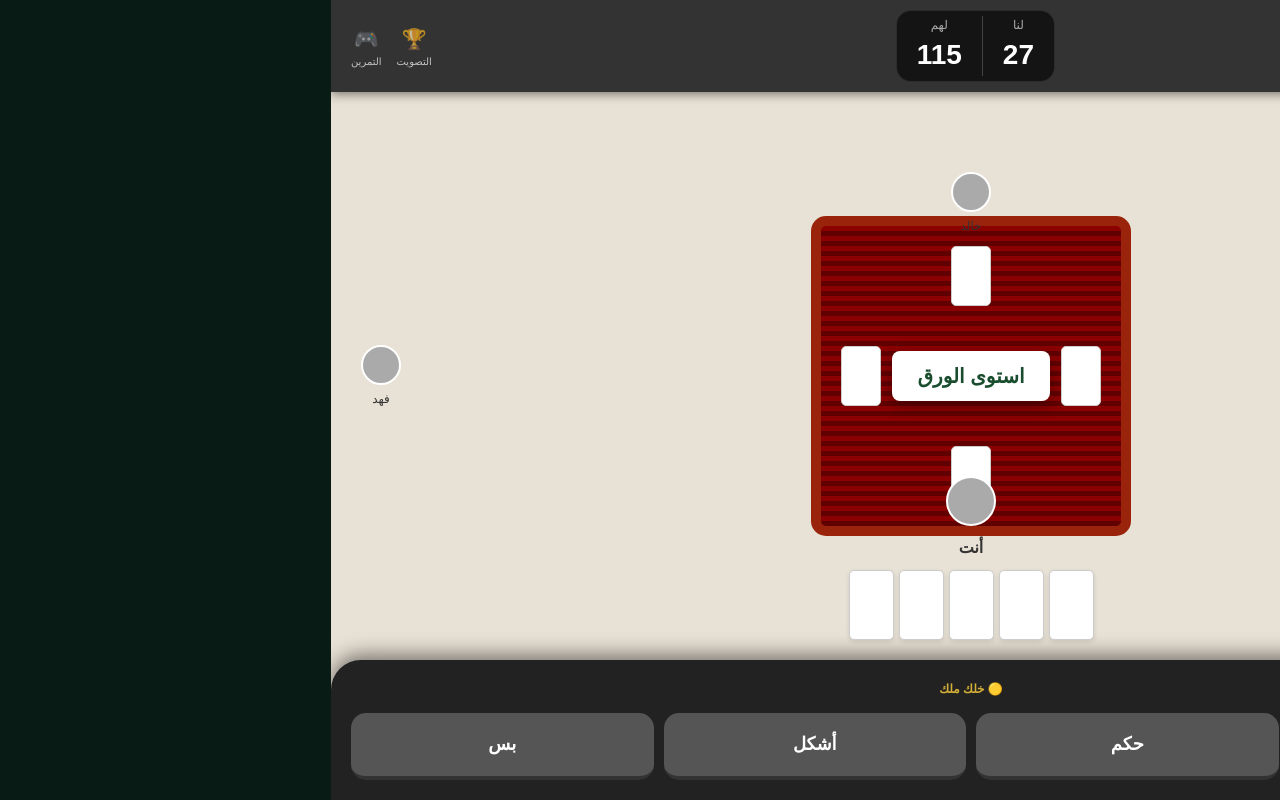
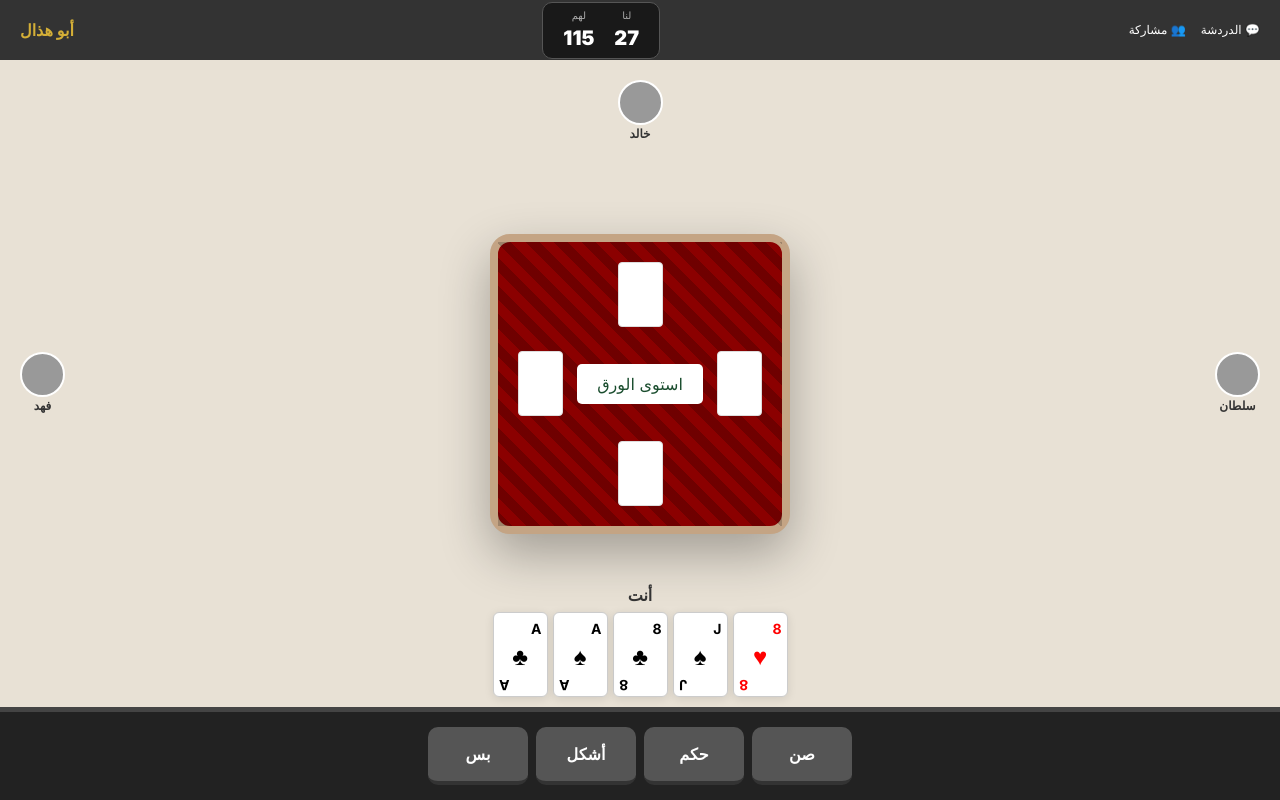
Before and after one commit to OSEKFE4/balot, a Next.js app: page /play in a window 1280 px wide. Both pictures are taken after a click on the button "لعب سريع". Built offline with nearby package versions, Linux system fonts and the light colour scheme.

Commit message:
Baloot Engine Update - Added real random card dealing and fixed Kammelna layout

```diff
--- a/src/app/play/page.tsx
+++ b/src/app/play/page.tsx
@@ -1,21 +1,41 @@
 'use client';
 
-import React, { useState } from 'react';
+import React, { useState, useEffect } from 'react';
 
-export default function SimplePlayPage() {
+// --- Baloot Logic Engine ---
+const SUITS = ['♠', '♥', '♦', '♣'];
+const RANKS = ['7', '8', '9', '10', 'J', 'Q', 'K', 'A'];
+
+const createBalootDeck = () => {
+  let deck: any[] = [];
+  SUITS.forEach(suit => {
+    RANKS.forEach(rank => {
+      deck.push({ suit, rank, color: (suit === '♥' || suit === '♦') ? 'red' : 'black' });
+    });
+  });
+  return deck.sort(() => Math.random() - 0.5);
+};
+
+export default function BalootGame() {
   const [isJoined, setIsJoined] = useState(false);
+  const [myCards, setMyCards] = useState<any[]>([]);
+  const [gameStarted, setGameStarted] = useState(false);
 
-  // Simple Score State
-  const scores = [27, 115];
+  const startNewGame = () => {
+    const deck = createBalootDeck();
+    setMyCards(deck.slice(0, 5)); // Initial 5 cards
+    setIsJoined(true);
+    setGameStarted(true);
+  };
 
   if (!isJoined) {
     return (
-      <div style={{ backgroundColor: '#1a4d2e', minHeight: '100vh', display: 'flex', alignItems: 'center', justifyContent: 'center', direction: 'rtl', fontFamily: 'sans-serif' }}>
-        <div style={{ textAlign: 'center', color: 'white' }}>
-          <h1 style={{ fontSize: '5rem', marginBottom: '2rem', color: '#d4af37' }}>أبو هذال</h1>
+      <div style={{ backgroundColor: '#1a4d2e', minHeight: '100vh', display: 'flex', alignItems: 'center', justifyContent: 'center', direction: 'rtl' }}>
+        <div style={{ textAlign: 'center' }}>
+          <h1 style={{ fontSize: '4rem', color: '#d4af37', marginBottom: '2rem', fontWeight: '900' }}>أبو هذال</h1>
           <button
-            onClick={() => setIsJoined(true)}
-            style={{ backgroundColor: '#d4af37', color: '#1a4d2e', border: 'none', padding: '20px 60px', fontSize: '2rem', fontWeight: 'bold', borderRadius: '50px', cursor: 'pointer', boxShadow: '0 10px 30px rgba(0,0,0,0.3)' }}
+            onClick={startNewGame}
+            style={{ backgroundColor: '#d4af37', color: '#1a4d2e', border: 'none', padding: '15px 50px', fontSize: '1.5rem', fontWeight: 'bold', borderRadius: '50px', cursor: 'pointer' }}
           >
             لعب سريع
           </button>
@@ -25,81 +45,75 @@ export default function SimplePlayPage() {
   }
 
   return (
-    <div style={{ backgroundColor: '#e8e1d5', minHeight: '100vh', display: 'flex', flexDirection: 'column', direction: 'rtl', fontFamily: 'sans-serif', position: 'relative' }}>
+    <div style={{ backgroundColor: '#e8e1d5', height: '100vh', width: '100vw', display: 'flex', flexDirection: 'column', direction: 'rtl', overflow: 'hidden', position: 'fixed', inset: 0 }}>
 
-      {/* Top Bar - Scores (Matched to Kammelna) */}
-      <div style={{ backgroundColor: '#333', color: 'white', padding: '10px 20px', display: 'flex', justifyContent: 'space-between', alignItems: 'center', boxShadow: '0 2px 10px rgba(0,0,0,0.5)' }}>
-        <div style={{ display: 'flex', gap: '15px' }}>
-          <div style={{ textAlign: 'center', opacity: 0.7 }}><div style={{ fontSize: '20px' }}>💬</div><div style={{ fontSize: '10px' }}>تقارير</div></div>
-          <div style={{ textAlign: 'center', opacity: 0.7 }}><div style={{ fontSize: '20px' }}>👥</div><div style={{ fontSize: '10px' }}>مشاركة</div></div>
+      {/* Top Bar - Scores */}
+      <div style={{ backgroundColor: '#333', color: 'white', padding: '10px 20px', display: 'flex', justifyContent: 'space-between', alignItems: 'center', height: '60px' }}>
+        <div style={{ display: 'flex', gap: '15px', fontSize: '12px' }}>
+           <span>💬 الدردشة</span>
+           <span>👥 مشاركة</span>
+        </div>
+        <div style={{ display: 'flex', backgroundColor: 'rgba(0,0,0,0.5)', padding: '5px 20px', borderRadius: '10px', gap: '20px', border: '1px solid #555' }}>
+          <div style={{ textAlign: 'center' }}><div style={{ color: '#aaa', fontSize: '10px' }}>لنا</div><div style={{ fontSize: '20px', fontWeight: '900' }}>27</div></div>
+          <div style={{ textAlign: 'center' }}><div style={{ color: '#aaa', fontSize: '10px' }}>لهم</div><div style={{ fontSize: '20px', fontWeight: '900' }}>115</div></div>
+        </div>
+        <div style={{ fontWeight: 'bold', color: '#d4af37' }}>أبو هذال</div>
+      </div>
+
+      {/* Main Table Area */}
+      <div style={{ flex: 1, position: 'relative', display: 'flex', alignItems: 'center', justifyContent: 'center' }}>
+
+        {/* The Table (Sadu Carpet) */}
+        <div style={{ width: '300px', height: '300px', backgroundColor: '#8b0000', borderRadius: '20px', position: 'relative', border: '8px solid #c4a484', boxShadow: '0 20px 50px rgba(0,0,0,0.3)', display: 'flex', alignItems: 'center', justifyContent: 'center' }}>
+           <div style={{ position: 'absolute', inset: 0, opacity: 0.2, background: 'repeating-linear-gradient(45deg, #000, #000 10px, transparent 10px, transparent 20px)' }}></div>
+           <div style={{ backgroundColor: 'white', padding: '8px 20px', borderRadius: '5px', fontWeight: 'black', color: '#1a4d2e', zIndex: 10 }}>استوى الورق</div>
+
+           {/* Center Cards (Played) */}
+           <div style={{ position: 'absolute', bottom: '20px', width: '45px', height: '65px', backgroundColor: 'white', borderRadius: '4px', border: '1px solid #ddd' }}></div>
+           <div style={{ position: 'absolute', top: '20px', width: '45px', height: '65px', backgroundColor: 'white', borderRadius: '4px', border: '1px solid #ddd' }}></div>
+           <div style={{ position: 'absolute', left: '20px', width: '45px', height: '65px', backgroundColor: 'white', borderRadius: '4px', border: '1px solid #ddd' }}></div>
+           <div style={{ position: 'absolute', right: '20px', width: '45px', height: '65px', backgroundColor: 'white', borderRadius: '4px', border: '1px solid #ddd' }}></div>
         </div>
 
-        <div style={{ display: 'flex', backgroundColor: 'rgba(0,0,0,0.6)', padding: '5px 20px', borderRadius: '15px', border: '1px solid rgba(255,255,255,0.1)', gap: '20px' }}>
-          <div style={{ textAlign: 'center', borderLeft: '1px solid rgba(255,255,255,0.2)', paddingLeft: '20px' }}>
-            <div style={{ fontSize: '12px', color: '#aaa' }}>لنا</div>
-            <div style={{ fontSize: '28px', fontWeight: '900', color: 'white' }}>{scores[0]}</div>
-          </div>
-          <div style={{ textAlign: 'center' }}>
-            <div style={{ fontSize: '12px', color: '#aaa' }}>لهم</div>
-            <div style={{ fontSize: '28px', fontWeight: '900', color: 'white' }}>{scores[1]}</div>
-          </div>
+        {/* Opponents */}
+        {/* Top */}
+        <div style={{ position: 'absolute', top: '20px', textAlign: 'center' }}>
+          <div style={{ width: '45px', height: '45px', backgroundColor: '#999', borderRadius: '50%', border: '2px solid white', margin: '0 auto' }}></div>
+          <div style={{ color: '#333', fontSize: '12px', fontWeight: 'bold' }}>خالد</div>
+        </div>
+        {/* Left */}
+        <div style={{ position: 'absolute', left: '20px', textAlign: 'center' }}>
+          <div style={{ width: '45px', height: '45px', backgroundColor: '#999', borderRadius: '50%', border: '2px solid white', margin: '0 auto' }}></div>
+          <div style={{ color: '#333', fontSize: '12px', fontWeight: 'bold' }}>فهد</div>
+        </div>
+        {/* Right */}
+        <div style={{ position: 'absolute', right: '20px', textAlign: 'center' }}>
+          <div style={{ width: '45px', height: '45px', backgroundColor: '#999', borderRadius: '50%', border: '2px solid white', margin: '0 auto' }}></div>
+          <div style={{ color: '#333', fontSize: '12px', fontWeight: 'bold' }}>سلطان</div>
         </div>
 
-        <div style={{ display: 'flex', gap: '15px' }}>
-          <div style={{ textAlign: 'center', opacity: 0.7 }}><div style={{ fontSize: '20px' }}>🏆</div><div style={{ fontSize: '10px' }}>التصويت</div></div>
-          <div style={{ textAlign: 'center', opacity: 0.7 }}><div style={{ fontSize: '20px' }}>🎮</div><div style={{ fontSize: '10px' }}>التمرين</div></div>
+        {/* My Hand (Bottom) */}
+        <div style={{ position: 'absolute', bottom: '10px', width: '100%', display: 'flex', flexDirection: 'column', alignItems: 'center' }}>
+           <div style={{ color: '#333', fontWeight: 'bold', marginBottom: '5px' }}>أنت</div>
+           <div style={{ display: 'flex', gap: '5px' }}>
+              {myCards.map((card, i) => (
+                <div key={i} style={{ width: '55px', height: '85px', backgroundColor: 'white', borderRadius: '6px', border: '1px solid #ccc', display: 'flex', flexDirection: 'column', justifyContent: 'space-between', padding: '5px', boxShadow: '0 2px 10px rgba(0,0,0,0.1)', cursor: 'pointer' }}>
+                   <div style={{ color: card.color, fontWeight: 'bold', fontSize: '14px' }}>{card.rank}</div>
+                   <div style={{ color: card.color, fontSize: '24px', textAlign: 'center' }}>{card.suit}</div>
+                   <div style={{ color: card.color, fontWeight: 'bold', fontSize: '14px', transform: 'rotate(180deg)' }}>{card.rank}</div>
+                </div>
+              ))}
+           </div>
         </div>
       </div>
 
-      {/* Main Game Area */}
-      <div style={{ flex: 1, position: 'relative', display: 'flex', alignItems: 'center', justifyContent: 'center' }}>
-        {/* Sadu Carpet Background */}
-        <div style={{ width: '320px', height: '320px', backgroundColor: '#8b0000', borderRadius: '15px', position: 'relative', border: '10px solid rgba(212,175,55,0.2)', display: 'flex', alignItems: 'center', justifyContent: 'center', overflow: 'hidden' }}>
-          <div style={{ width: '100%', height: '100%', opacity: 0.3, background: 'repeating-linear-gradient(0deg, #000, #000 5px, #8b0000 5px, #8b0000 10px)' }}></div>
-          <div style={{ position: 'absolute', backgroundColor: 'white', padding: '10px 25px', borderRadius: '8px', fontWeight: 'bold', fontSize: '20px', color: '#1a4d2e', boxShadow: '0 5px 15px rgba(0,0,0,0.3)' }}>استوى الورق</div>
-
-          {/* Played Cards in center */}
-          <div style={{ position: 'absolute', top: '20px', width: '40px', height: '60px', backgroundColor: 'white', borderRadius: '5px', border: '1px solid #ccc' }}></div>
-          <div style={{ position: 'absolute', bottom: '20px', width: '40px', height: '60px', backgroundColor: 'white', borderRadius: '5px', border: '1px solid #ccc' }}></div>
-          <div style={{ position: 'absolute', left: '20px', width: '40px', height: '60px', backgroundColor: 'white', borderRadius: '5px', border: '1px solid #ccc' }}></div>
-          <div style={{ position: 'absolute', right: '20px', width: '40px', height: '60px', backgroundColor: 'white', borderRadius: '5px', border: '1px solid #ccc' }}></div>
-        </div>
-
-        {/* Players (Fixed Positions) */}
-        <div style={{ position: 'absolute', bottom: '20px', textAlign: 'center' }}>
-          <div style={{ width: '50px', height: '50px', backgroundColor: '#aaa', borderRadius: '50%', margin: '0 auto 10px', border: '2px solid white' }}></div>
-          <div style={{ color: '#333', fontWeight: 'bold' }}>أنت</div>
-          {/* Cards in Hand */}
-          <div style={{ display: 'flex', gap: '5px', marginTop: '10px' }}>
-            {[1,2,3,4,5].map(i => <div key={i} style={{ width: '45px', height: '70px', backgroundColor: 'white', borderRadius: '5px', border: '1px solid #ccc', boxShadow: '0 2px 5px rgba(0,0,0,0.1)' }}></div>)}
-          </div>
-        </div>
-
-        <div style={{ position: 'absolute', top: '80px', textAlign: 'center' }}>
-          <div style={{ width: '40px', height: '40px', backgroundColor: '#aaa', borderRadius: '50%', margin: '0 auto 5px', border: '2px solid white' }}></div>
-          <div style={{ color: '#333', fontSize: '12px' }}>خالد</div>
-        </div>
-
-        <div style={{ position: 'absolute', left: '30px', textAlign: 'center' }}>
-          <div style={{ width: '40px', height: '40px', backgroundColor: '#aaa', borderRadius: '50%', margin: '0 auto 5px', border: '2px solid white' }}></div>
-          <div style={{ color: '#333', fontSize: '12px' }}>فهد</div>
-        </div>
-
-        <div style={{ position: 'absolute', right: '30px', textAlign: 'center' }}>
-          <div style={{ width: '40px', height: '40px', backgroundColor: '#aaa', borderRadius: '50%', margin: '0 auto 5px', border: '2px solid white' }}></div>
-          <div style={{ color: '#333', fontSize: '12px' }}>سلطان</div>
-        </div>
-      </div>
-
-      {/* Action Panel - Bottom (Matched to Kammelna) */}
-      <div style={{ backgroundColor: '#222', padding: '20px', display: 'flex', flexDirection: 'column', gap: '15px', borderRadius: '30px 30px 0 0', boxShadow: '0 -5px 20px rgba(0,0,0,0.5)' }}>
-        <div style={{ textAlign: 'center', color: '#d4af37', fontSize: '12px', fontWeight: 'bold' }}>🟡 خلك ملك</div>
-        <div style={{ display: 'flex', justifyContent: 'center', gap: '10px' }}>
-          <button style={{ flex: 1, backgroundColor: '#555', color: 'white', border: 'none', padding: '18px 0', borderRadius: '15px', fontWeight: 'bold', fontSize: '18px', borderBottom: '4px solid #333' }}>صن</button>
-          <button style={{ flex: 1, backgroundColor: '#555', color: 'white', border: 'none', padding: '18px 0', borderRadius: '15px', fontWeight: 'bold', fontSize: '18px', borderBottom: '4px solid #333' }}>حكم</button>
-          <button style={{ flex: 1, backgroundColor: '#555', color: 'white', border: 'none', padding: '18px 0', borderRadius: '15px', fontWeight: 'bold', fontSize: '18px', borderBottom: '4px solid #333' }}>أشكل</button>
-          <button style={{ flex: 1, backgroundColor: '#555', color: 'white', border: 'none', padding: '18px 0', borderRadius: '15px', fontWeight: 'bold', fontSize: '18px', borderBottom: '4px solid #333' }}>بس</button>
-        </div>
+      {/* Bottom Controls */}
+      <div style={{ backgroundColor: '#222', padding: '15px', display: 'flex', justifyContent: 'center', gap: '8px', borderTop: '5px solid #444' }}>
+         {['صن', 'حكم', 'أشكل', 'بس'].map(btn => (
+           <button key={btn} style={{ flex: 1, maxWidth: '100px', backgroundColor: '#555', color: 'white', border: 'none', padding: '15px 0', borderRadius: '10px', fontWeight: 'bold', fontSize: '16px', borderBottom: '4px solid #333', cursor: 'pointer' }}>
+             {btn}
+           </button>
+         ))}
       </div>
     </div>
   );
```
